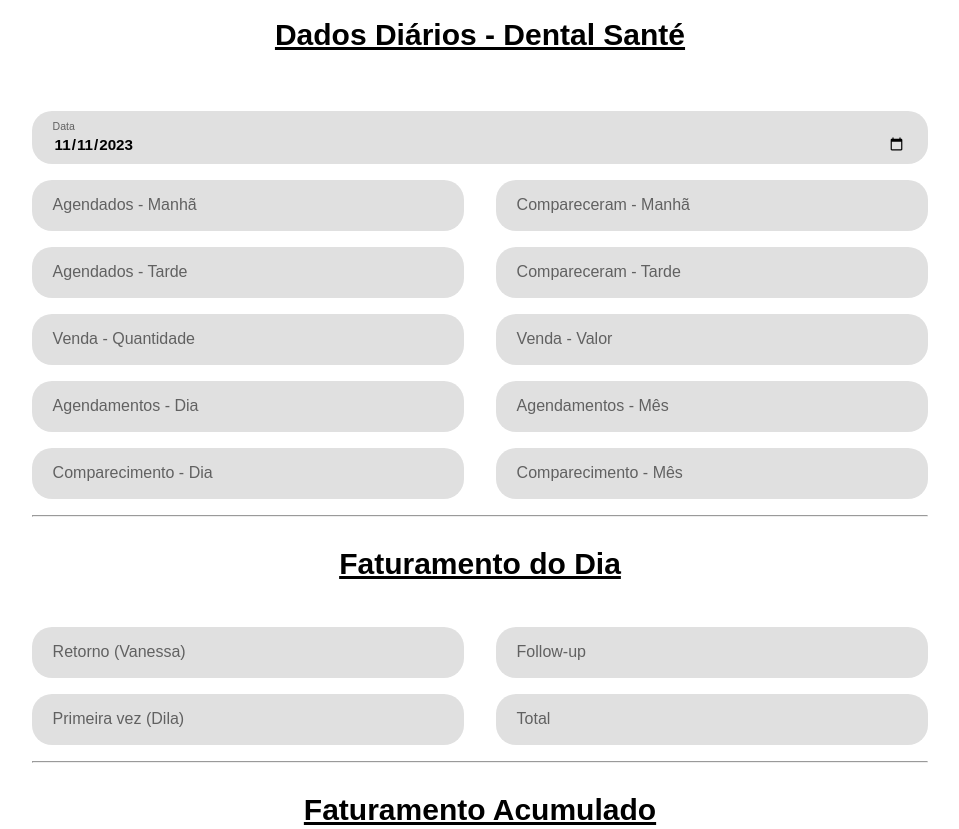
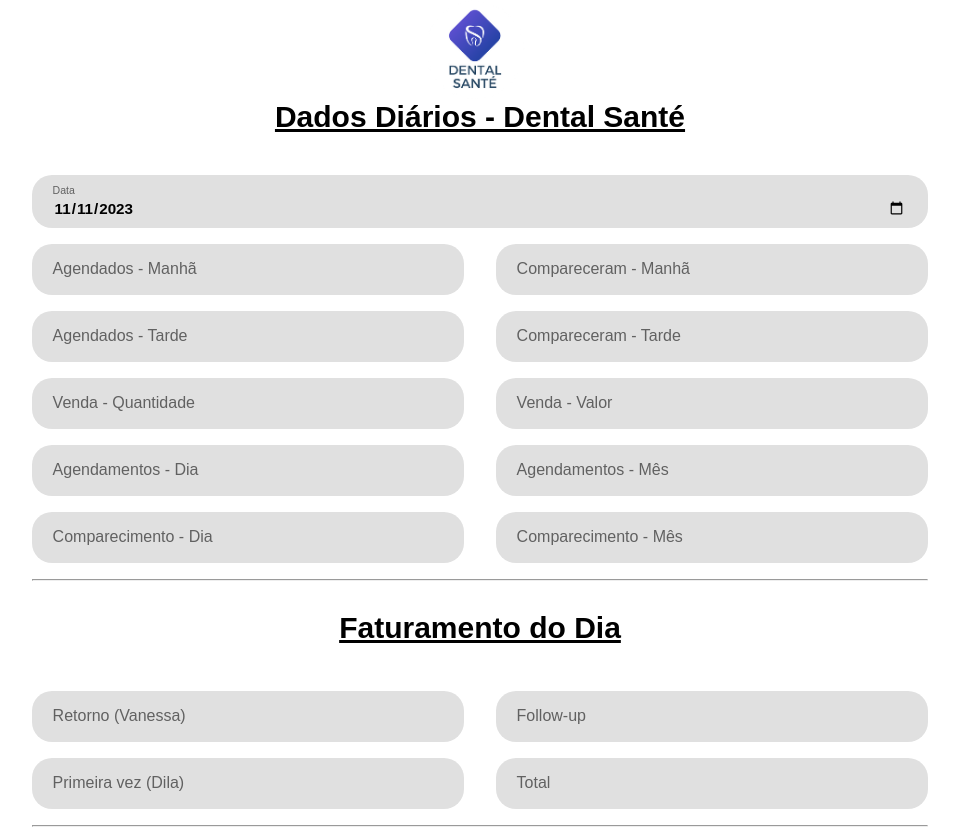
Before and after one commit to cabralsante/agenda-diaria-form, a React (Vite) app: page / in a window 1280 px wide. Shown: the top 829 px of the page, without its empty margins (160-1119 px from the left). Built offline with nearby package versions, Linux system fonts and the light colour scheme.

Commit message:
Logo Sante e Cores mudados

```diff
--- a/index.html
+++ b/index.html
@@ -2,7 +2,7 @@
 <html lang="en">
   <head>
     <meta charset="UTF-8" />
-    <link rel="icon" type="image/svg+xml" href="/vite.svg" />
+    <link rel="icon" type="image/svg+xml" href="/Dental_Sante.svg" />
     <meta name="viewport" content="width=device-width, initial-scale=1.0" />
     <title>Formulário - Dental Santé</title>
   </head>
--- a/src/components/Header/index.js
+++ b/src/components/Header/index.js
@@ -2,8 +2,8 @@
 
 export const HeaderContainer = styled.div`
   width: 100%;
-  height: 70px;
   display: flex;
+  flex-direction: column;
   justify-content: center;
   align-items: center;
   text-align: center;
@@ -14,4 +14,13 @@
   font-weight: 700;
   color: #000;
   text-decoration: underline;
+  padding: 0 20px;
 `;
+
+export const HeaderImage = styled.img`
+  width: 100px;
+  height: 100px;
+  margin-right: 10px;
+  user-select: none;
+  pointer-events: none;
+`;
--- a/src/components/Input/index.js
+++ b/src/components/Input/index.js
@@ -8,7 +8,7 @@
 export const Input = styled.input`
 
   ${({ type }) => type === "submit" && `
-    background-color: violet;
+    background-color: #494BC1;
     width: 100%;
     padding: 1rem;
     color: #fff !important;
@@ -26,7 +26,7 @@
     margin: 30px 0;
 
     &:hover {
-      background-color: #b300b3;
+      background-color: #2c2e78;
     }
 
     &:disabled {
@@ -54,7 +54,7 @@
 
     &:focus {
       background-color: #fff;
-      box-shadow: 0 0 0 2px violet;
+      box-shadow: 0 0 0 2px #494BC1;
     }
 
     &:focus ~ label, &:valid ~ label {
@@ -64,7 +64,7 @@
     }
 
     &:focus ~ label {
-      color: violet;
+      color: #494BC1;
     }
 
     &:focus, &:valid {
--- a/src/pages/Home.jsx
+++ b/src/pages/Home.jsx
@@ -1,9 +1,10 @@
 import styled from "styled-components";
-import { HeaderContainer, HeaderText } from "../components/Header";
+import { HeaderContainer, HeaderImage, HeaderText } from "../components/Header";
 import { FormContainer } from "../components/Form";
 import { Input, InputWrap, Label } from "../components/Input";
 import { useEffect, useState } from "react";
 import LoaderCSS from "../components/Loader";
+import LOGO from "../assets/DENTAL_SANTE_LOGO.png";
 
 const Container = styled.div`
   width: 100%;
@@ -40,7 +41,7 @@
   const [isLoading, setIsLoading] = useState(false);
 
   useEffect(() => {
-    if(allData.morningScheduled, allData.morningAttended, allData.afternoonScheduled, allData.afternoonAttended, allData.saleQuantity, allData.saleValue, allData.dayScheduling, allData.monthScheduling, allData.dayAttendance, allData.monthAttendance, allData.returnVanessa, allData.followUp, allData.firstTimeDila, allData.total, allData.returnVanessaAccumulated, allData.followUpAccumulated, allData.firstTimeDilaAccumulated, allData.totalAccumulated, allData.cashAccumulated) {
+    if(allData.morningAttended && allData.morningScheduled && allData.afternoonAttended && allData.afternoonScheduled && allData.saleQuantity && allData.saleValue && allData.dayScheduling && allData.monthScheduling && allData.dayAttendance && allData.monthAttendance && allData.returnVanessa && allData.followUp && allData.firstTimeDila && allData.total && allData.returnVanessaAccumulated && allData.followUpAccumulated && allData.firstTimeDilaAccumulated && allData.totalAccumulated && allData.cashAccumulated) {
       setIsDisabled(false);
     } else {
       setIsDisabled(true);
@@ -145,6 +146,7 @@
         <LoaderCSS />
       )}
       <HeaderContainer>
+        <HeaderImage src={LOGO} />
         <HeaderText>Dados Diários - Dental Santé</HeaderText>
       </HeaderContainer>
       <FormContainer>
```
Also changed, not shown: public/Dental_Sante.svg (added), src/assets/DENTAL_SANTE_LOGO.png (added).
